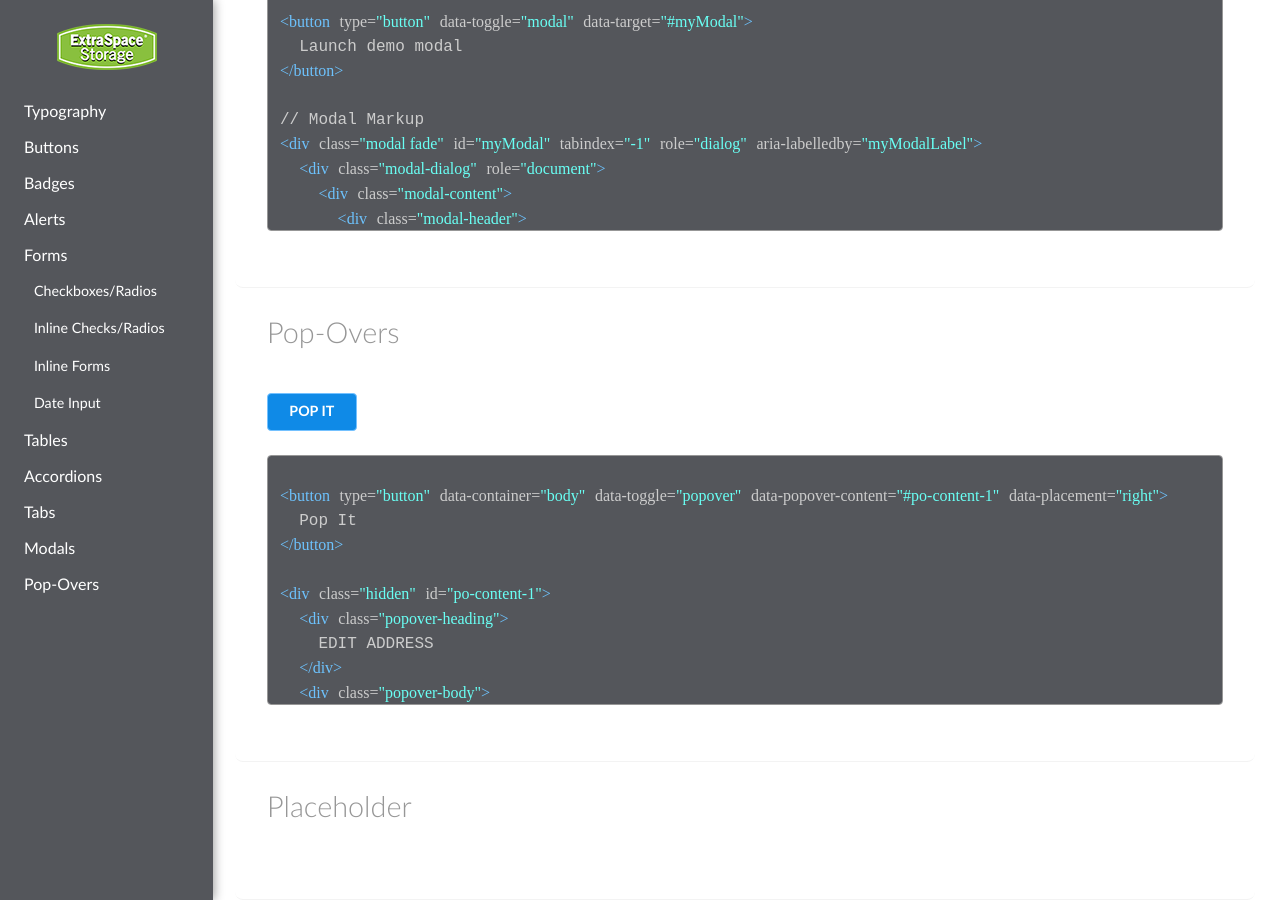
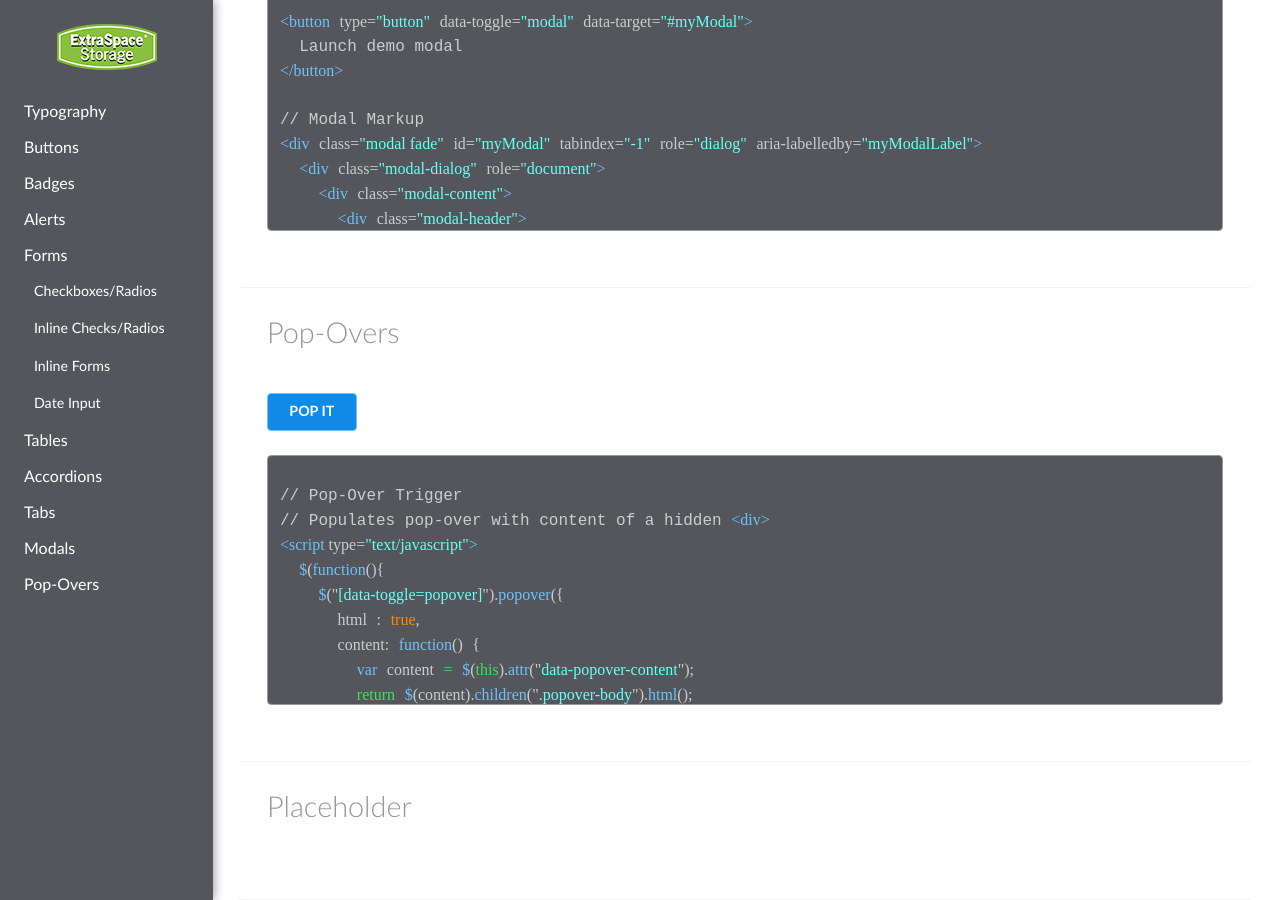
Before and after one commit to dv8withn8/ESSSASS, a Jekyll site: the page built from index.html, in a window 1280 px wide and 900 px high, scrolled down 7887 px. Built offline with Jekyll 4.4.1, drawn with Linux system fonts in a browser that asks for light colours; nearby versions of some CDN libraries.

Commit message:
Pop-Over Trigget Script

```diff
--- a/index.html
+++ b/index.html
@@ -838,6 +838,24 @@
   </div>
   <div class="snippets">
 {% highlight html %}
+// Pop-Over Trigger
+// Populates pop-over with content of a hidden <div>
+<script type="text/javascript">
+  $(function(){
+    $("[data-toggle=popover]").popover({
+      html : true,
+      content: function() {
+        var content = $(this).attr("data-popover-content");
+        return $(content).children(".popover-body").html();
+      },
+      title: function() {
+        var title = $(this).attr("data-popover-content");
+        return $(title).children(".popover-heading").html();
+      }
+    });
+  });
+</script>
+
 <button type="button" data-container="body" data-toggle="popover" data-popover-content="#po-content-1" data-placement="right">
   Pop It
 </button>
```
